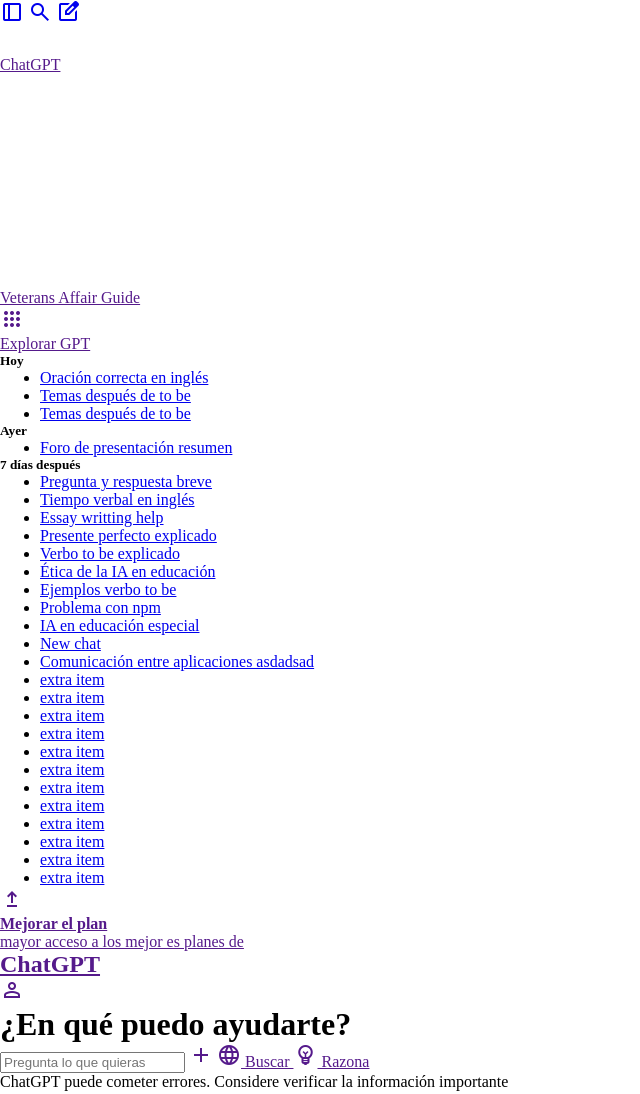
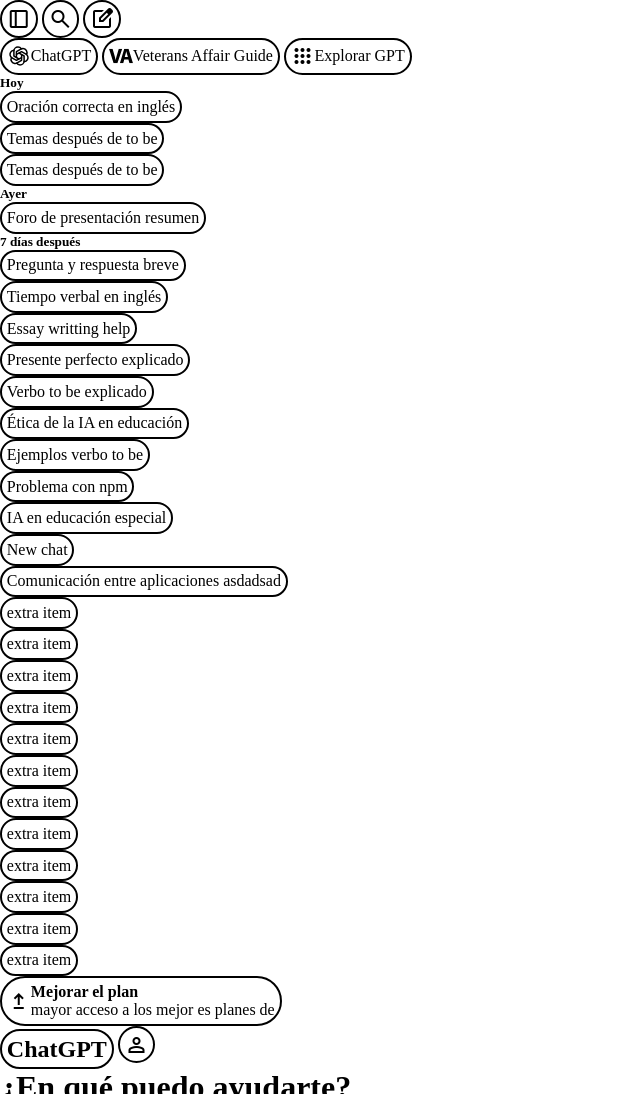
Before and after one commit to NoMeLlamoDante/chat_gpt_view, a plain HTML site: page index.html in a window 1280 px wide. Shown: the top 1094 px of the page, without its empty margins (0-640 px from the left). Drawn offline with nearby package versions, Linux system fonts and the light colour scheme.

Commit message:
- link color - img-logo - ul - input

```diff
--- a/index.html
+++ b/index.html
@@ -17,11 +17,11 @@
             </div>
             <div class="sidebar-body">
                 <a href="" class="link-item">
-                    <img src="assets/gpt.svg" class="img-logo" alt="">
+                    <img src="assets/gpt.svg" class="img-logo" alt="chatgpt logo" width=16 height="16" >
                     <p>ChatGPT</p>
                 </a>
                 <a href="" class="link-item">
-                    <img src="assets/VA.svg" class="img-logo" alt="">
+                    <img src="assets/VA.svg" class="img-logo" alt="Veterrans afair logo"  width=16 height="16">
                     <p>Veterans Affair Guide</p>
                 </a>
                 <a href="" class="link-item">
--- a/style.css
+++ b/style.css
@@ -8,3 +8,31 @@
 body{
 
 }
+.link-item {
+    display: inline-flex;
+    padding: 0.3rem 0.3rem;
+}
+a{
+color: #000000;
+text-decoration: none;
+border: 2px solid #000000;
+align-items: center;
+border-radius: 2rem;
+}
+.img-logo{
+    width: 1.5rem;
+    height: 1.5rem;
+    filter: invert(1);
+}
+ul{
+    list-style: none;
+    margin: 0;
+    padding: 0;
+}
+input{
+    border: none;
+    border
+}
+input:focus{
+    outline: none;
+}
```
